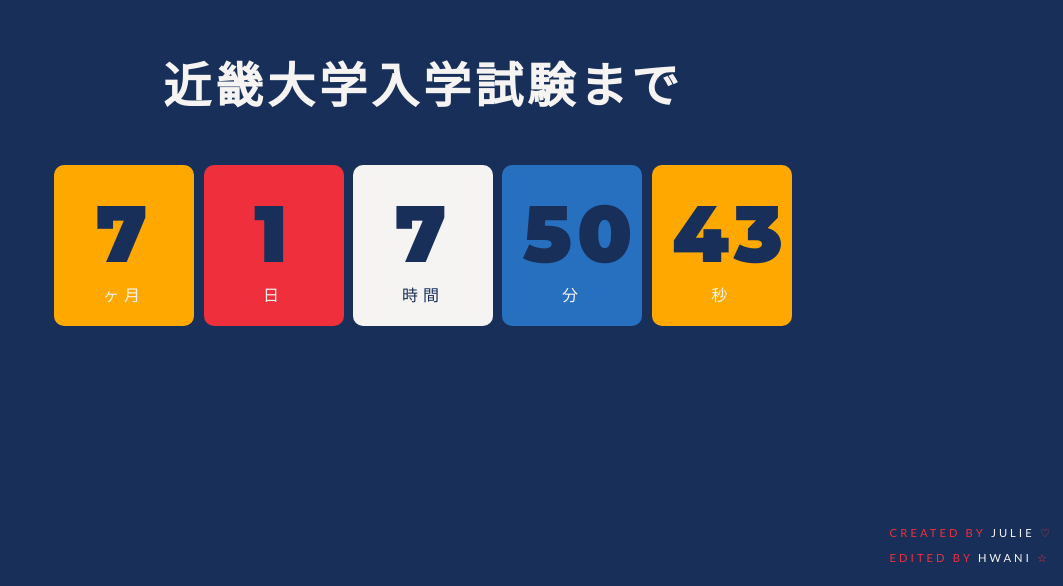
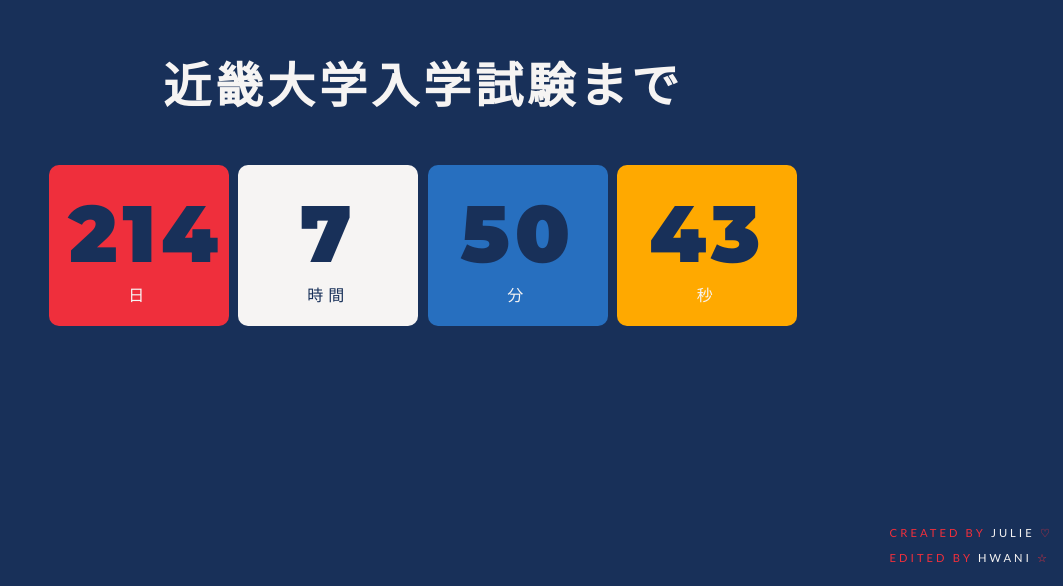
Before and after one commit to hwani-1/hwani-1.github.io, a plain HTML site: page nyushitimer.html in a window 1280 px wide. Shown: the part 214-800 px from the top of the page, without its empty margins (217-1280 px from the left). Drawn offline with Linux system fonts and the light colour scheme; a web font is replaced by a local one.

Commit message:
timer correction and more

```diff
--- a/nyushitimer.css
+++ b/nyushitimer.css
@@ -41,15 +41,11 @@ a:hover {
   margin-bottom: 25%;
 }
 
-.months, .days, .hours, .minutes, .seconds {
+.days, .hours, .minutes, .seconds {
   display: inline-block;
   padding: 20px;
-  width: 100px;
+  width: 140px;
   border-radius: 10px;
-}
-
-.months {
-  background: #FFA900;
 }
 
 .days {
--- a/nyushitimer.html
+++ b/nyushitimer.html
@@ -9,6 +9,7 @@
 <body>
 <h1><a href="https://kindai.jp/">近畿大学</a><a href="https://kindai.jp/exam/">入学試験</a>まで</h1>
 <div id="timer"></div>
+<h1><a href="index.html">もどる</a></h1>
 </div>
 <footer>
   <p>created by <a href="https://codepen.io/juliepark"> julie</a> ♡
--- a/nyushitimer.js
+++ b/nyushitimer.js
@@ -1,31 +1,28 @@
 const year = new Date().getFullYear();
-const kindaiexam = new Date(2022, 0,28).getTime();
+const kindaiexam = new Date(2022, 0,29).getTime();
 const month = new Date().getMonth();
 
-// countdown
+// 카운트다운
 let timer = setInterval(function() {
 
-  // get today's date
+  // 오늘 날짜
   const today = new Date().getTime();
 
-  // get the difference
+  // 차이 계산
   let diff;
   {
     diff = kindaiexam - today;
   }
 
-  // math
-  let months = Math.floor(diff / (1000 * 60 * 60 * 60 * 12));
-  let days = Math.floor((diff % (1000 * 60 * 60 * 60 * 12)) / (1000 * 60 * 60 * 60));
+  // 밀리초 변환
+  let days = Math.floor(diff / (1000 * 60 * 60 * 24));
   let hours = Math.floor((diff % (1000 * 60 * 60 * 24)) / (1000 * 60 * 60));
   let minutes = Math.floor((diff % (1000 * 60 * 60)) / (1000 * 60));
   let seconds = Math.floor((diff % (1000 * 60)) / 1000);
 
-  // display
+  // 표시
     document.getElementById("timer").innerHTML =
-    "<div class=\"months\"> \
-  <div class=\"numbers\">" + months + "</div>ヶ月</div> \
-<div class=\"days\"> \
+      "<div class=\"days\"> \
     <div class=\"numbers\">" + days + "</div>日</div> \
   <div class=\"hours\"> \
     <div class=\"numbers\">" + hours + "</div>時間</div> \
```
Lines whose indentation alone changed are shown as unchanged.
